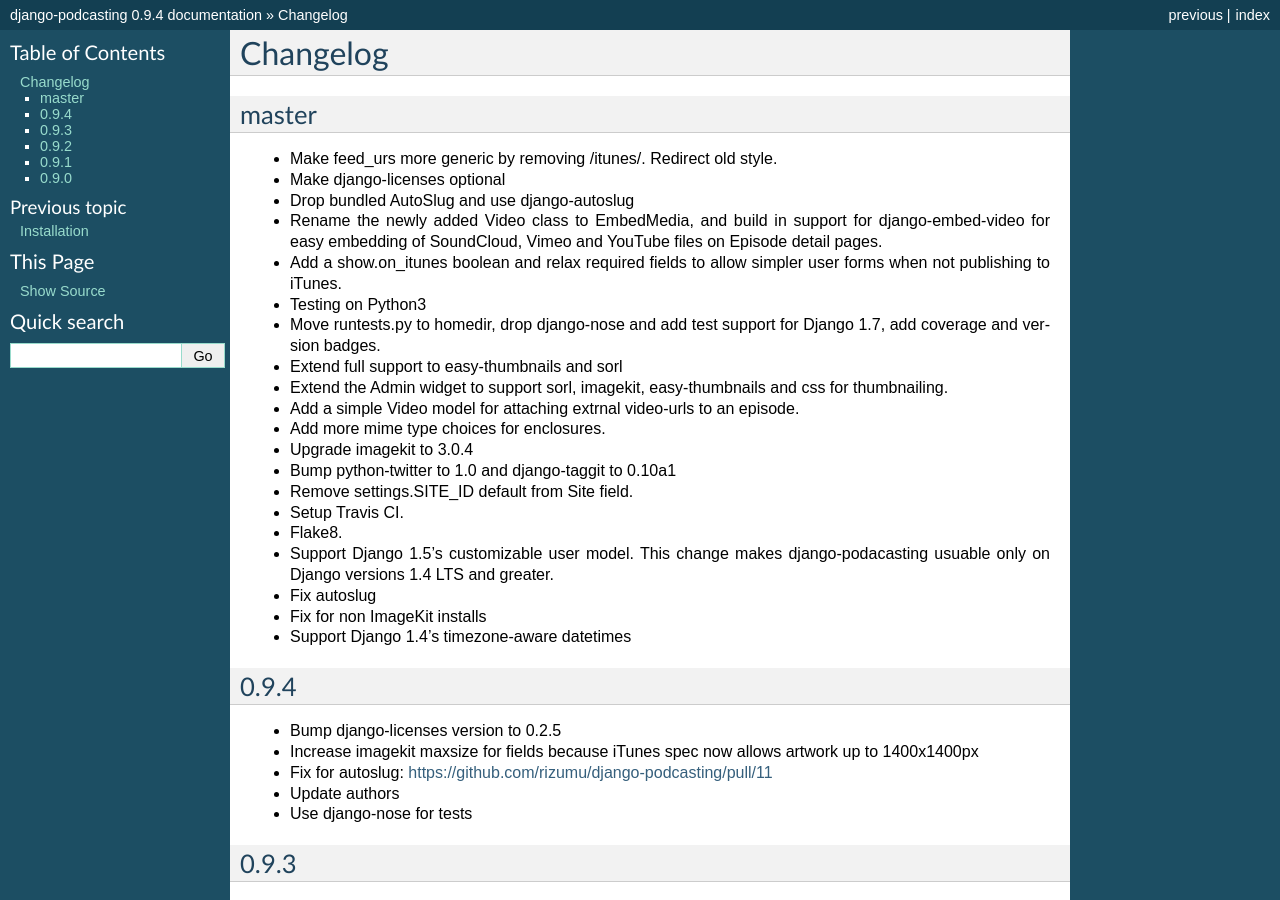
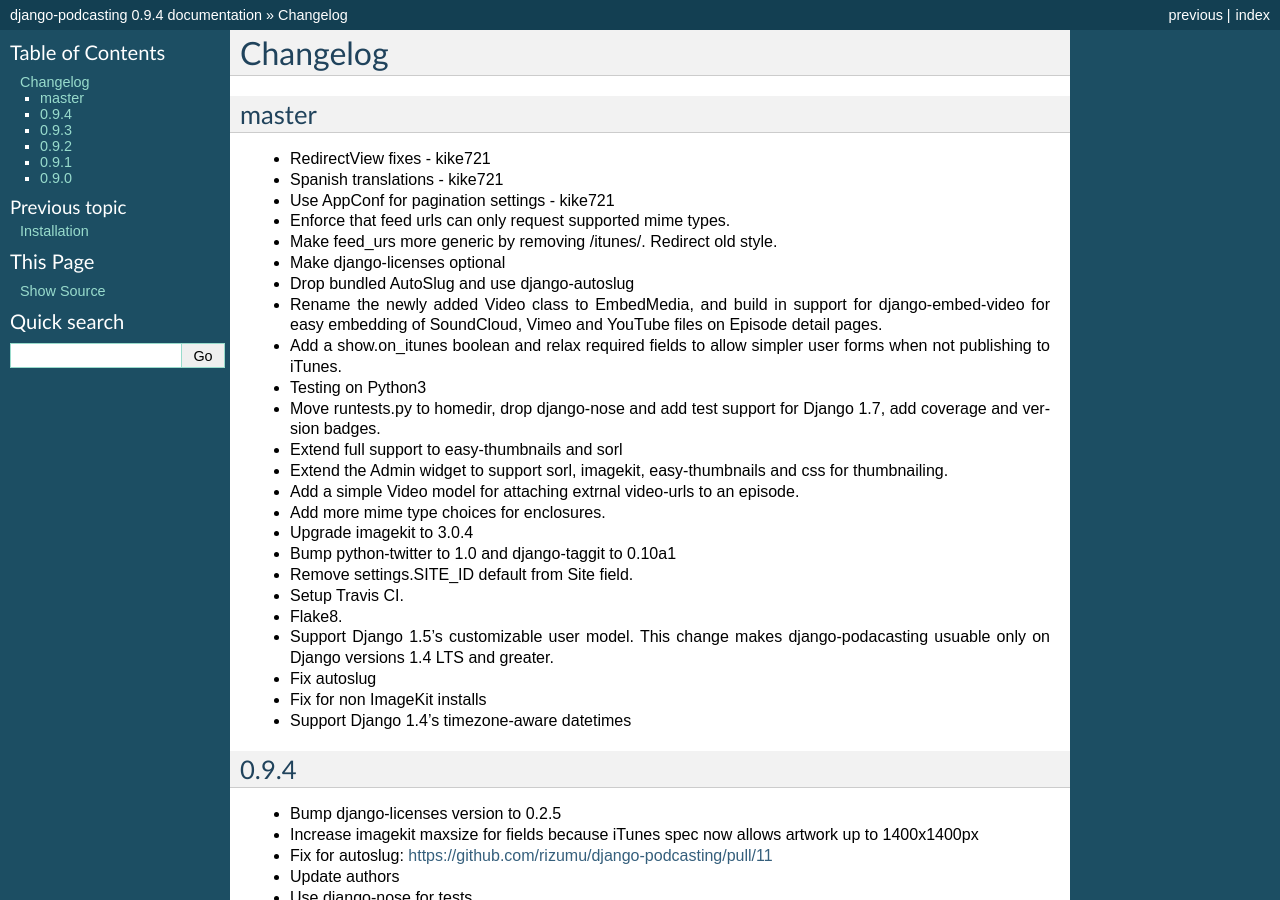
Before and after one commit to rizumu/django-podcasting, a Sphinx documentation site: the page built from docs/changelog.rst, in a window 1280 px wide and 900 px high. Built offline with Sphinx 7.4.7, drawn with Linux system fonts in a browser that asks for light colours.

Commit message:
Add Jose Enrique to Authors and update changelog

```diff
--- a/docs/changelog.rst
+++ b/docs/changelog.rst
@@ -3,6 +3,10 @@
 
 master
 ------
+- RedirectView fixes - kike721
+- Spanish translations - kike721
+- Use AppConf for pagination settings - kike721
+- Enforce that feed urls can only request supported mime types.
 - Make feed_urs more generic by removing /itunes/. Redirect old style.
 - Make django-licenses optional
 - Drop bundled AutoSlug and use django-autoslug
```
Also changed, not shown: 1 other file.
